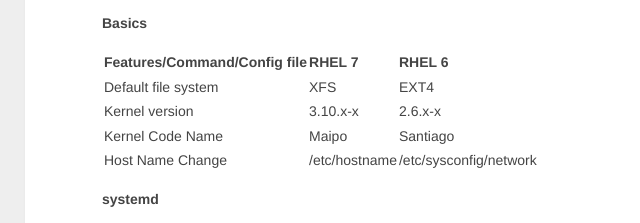
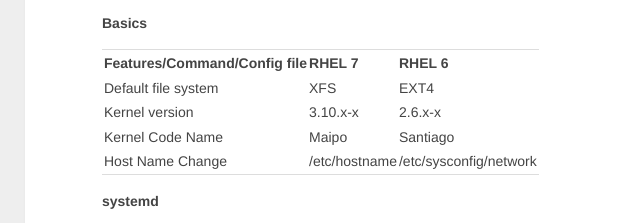
Before and after one commit to katze120/katze120.github.io, a plain HTML site: page index.html in a window 1280 px wide. Shown: the part 303-526 px from the top of the page, 15-655 px from the left. Drawn offline with nearby package versions, Linux system fonts and the light colour scheme.

Commit message:
Site updated: 2016-02-09 10:08:25

```diff
--- a/css/style.css
+++ b/css/style.css
@@ -290,6 +290,10 @@ article .entry h5,
 article .entry h6,
 article .entry .video-container {
   margin-top: 15px;
+}
+article .entry table {
+  border-top: 1px solid #ddd;
+  border-bottom: 1px solid #ddd;
 }
 article .entry blockquote {
   border-top: 1px solid #ddd;
```
